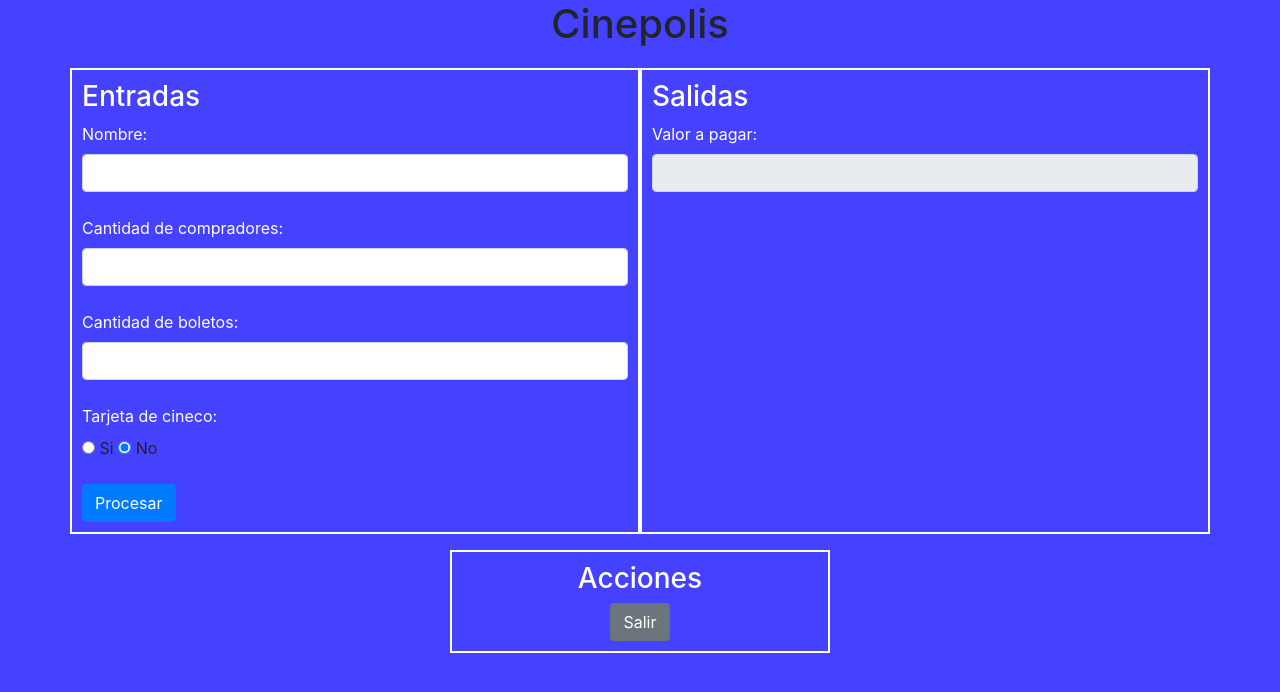
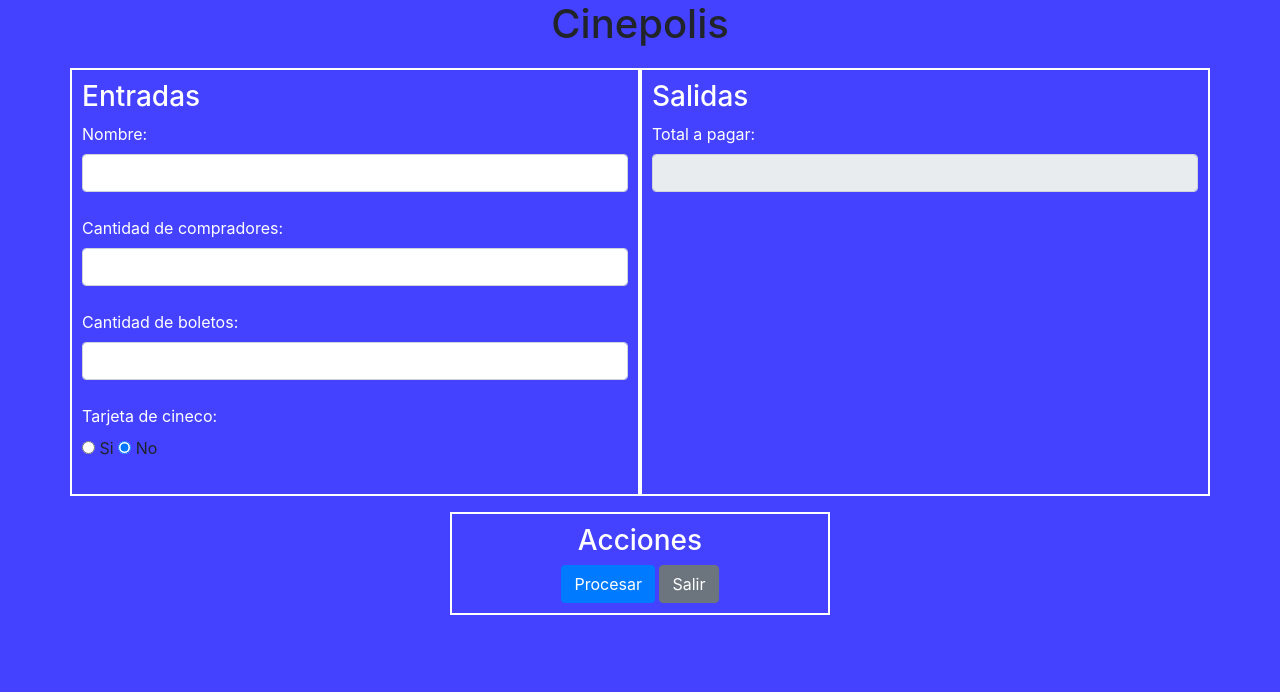
Before and after one commit to IDGS-805-21000412/introFlask, a Flask app: page / in a window 1280 px wide. Shown: the top 692 px of the page. Run offline with Flask 3, Linux system fonts and the light colour scheme; some libraries are stand-ins or nearby versions.

Commit message:
Cine Flask

```diff
--- a/main.py
+++ b/main.py
@@ -75,37 +75,39 @@ def operas():
     return render_template("OperasBas.html", resultado=resultado)
 
 
+
 class Cine:
     maximo_boletos = 7
     precio_boletos = 12
 
     def __init__(self):
-        self.compradores = []
+        pass
 
-    def boletos_compradores(self, nombre, cantidad_boletos):
-        if cantidad_boletos > Cine.maximo_boletos:
-            return False, "No puedes comprar más de 7 boletos por persona."
+    def boletos_compradores(self, nombre, cantidad_boletos, cantidad_compradores):
+        max_boletos_total = Cine.maximo_boletos * cantidad_compradores
 
-        self.compradores.append((nombre, cantidad_boletos))
-        return True, "Compra registrada."
+        if cantidad_boletos > max_boletos_total:
+            return False, f"No puedes comprar mas de 7 boletos por persona"
 
-    def total(self, cineco):
+        return True, "Compra registrada"
+
+    def total(self, cantidad_boletos, cineco):
         total_precio = 0
 
-        for _, cantidad_boletos in self.compradores:
-            if cantidad_boletos > 5:
-                total = (cantidad_boletos * Cine.precio_boletos) * 0.85
-            elif cantidad_boletos >= 3:
-                total = (cantidad_boletos * Cine.precio_boletos) * 0.90
-            else:
-                total = (cantidad_boletos * Cine.precio_boletos)
+        if cantidad_boletos > 5:
+            total = (cantidad_boletos * Cine.precio_boletos) * 0.85
+        elif cantidad_boletos >= 3:
+            total = (cantidad_boletos * Cine.precio_boletos) * 0.90
+        else:
+            total = cantidad_boletos * Cine.precio_boletos
 
-            total_precio += total
+        total_precio += total
 
         if cineco == "si":
             total_precio *= 0.90
 
         return round(total_precio, 2)
+
 
 cine = Cine()
 
@@ -117,13 +119,15 @@ def index():
 def procesar_entrada():
     nombre = request.form['nombre']
     cantidad_boletos = int(request.form['cantidad_boletos'])
+    cantidad_compradores = int(request.form['cantidad_compradores'])
     cineco = request.form['cineco']
 
-    exito, mensaje = cine.boletos_compradores(nombre, cantidad_boletos)
+    exito, mensaje = cine.boletos_compradores(nombre, cantidad_boletos, cantidad_compradores)
+
     if not exito:
         return render_template('index.html', total=mensaje)
 
-    total_a_pagar = cine.total(cineco)
+    total_a_pagar = cine.total(cantidad_boletos, cineco)
     return render_template('index.html', total=total_a_pagar)
 
 if __name__ == "__main__":
--- a/templates/index.html
+++ b/templates/index.html
@@ -23,12 +23,12 @@
         <div class="row">
             <div class="col-md-6 div-border">
                 <h3>Entradas</h3>
-                <form action="/cineEntradas" method="post">
+                <form id="cineForm" action="/cineEntradas" method="post">
                     <label>Nombre: </label>
                     <input type="text" name="nombre" class="form-control" required><br>
 
                     <label>Cantidad de compradores: </label>
-                    <input type="text" name="cantidad_compradores" class="form-control" required><br>
+                    <input type="number" name="cantidad_compradores" class="form-control" min="1" required><br>
 
                     <label>Cantidad de boletos: </label>
                     <input type="text" name="cantidad_boletos" class="form-control" required><br>
@@ -36,15 +36,13 @@
                     <label>Tarjeta de cineco:</label><br>
                     <input type="radio" name="cineco" value="si"> Si
                     <input type="radio" name="cineco" value="no" checked> No <br><br>
-
-                    <button type="submit" class="btn btn-primary">Procesar</button>
                 </form>
             </div>
 
             <div class="col-md-6 div-border">
                 <h3>Salidas</h3>
                 <form action="#">
-                    <label>Valor a pagar: </label>
+                    <label>Total a pagar: </label>
                     <input type="text" class="form-control" value="{{ total }}" readonly><br>
                 </form>
             </div>
@@ -53,9 +51,11 @@
         <div class="row justify-content-center mt-3">
             <div class="col-md-4 text-center div-border">
                 <h3>Acciones</h3>
-                <form action="/">
+                <form action="/" method="get">
+                    <button type="submit" form="cineForm" class="btn btn-primary">Procesar</button>
                     <button class="btn btn-secondary">Salir</button>
                 </form>
+
             </div>
         </div>
     </div>
```
